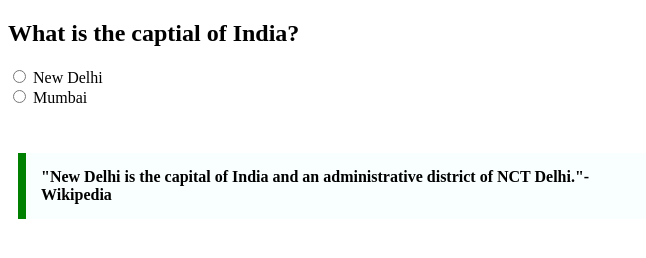
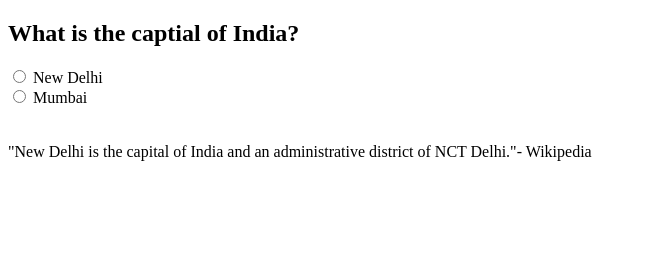
Before and after one commit to acciojob/trivia-parikshitmali17, a website: page main.html in a window 1280 px wide. Shown: the whole page, without its empty margins (0-646 px from the left). Drawn offline with Linux system fonts and the light colour scheme.

Commit message:
created a submission

```diff
--- a/main.html
+++ b/main.html
@@ -29,7 +29,7 @@ font-weight: bold;
 		</form>
 		</section>
 	<br><br>
-	<blockquote id="pa" cite="https://www.wikipedia.org/">"New Delhi is the capital of India and an administrative district of NCT Delhi."- Wikipedia</blockquote>
+	<blockquote#pa cite="https://www.wikipedia.org/">"New Delhi is the capital of India and an administrative district of NCT Delhi."- Wikipedia</blockquote>
     <script type="text/javascript" src="./script.js">
 </script>
 
```
